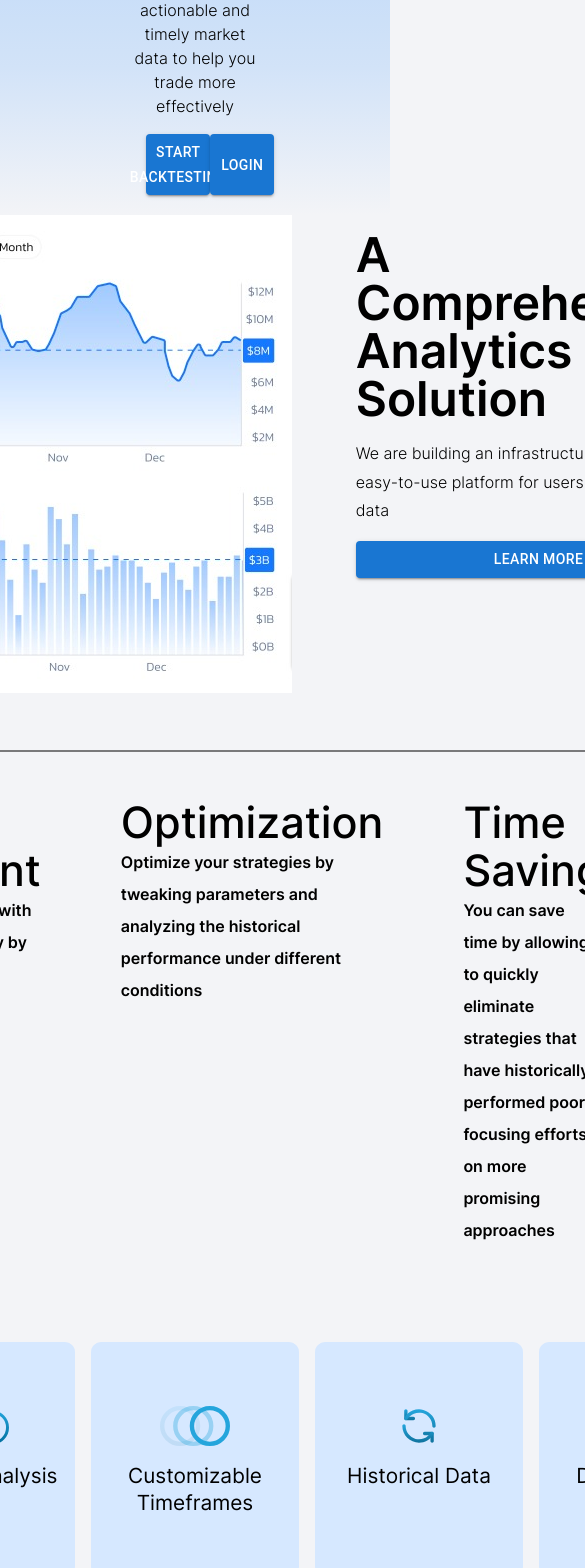
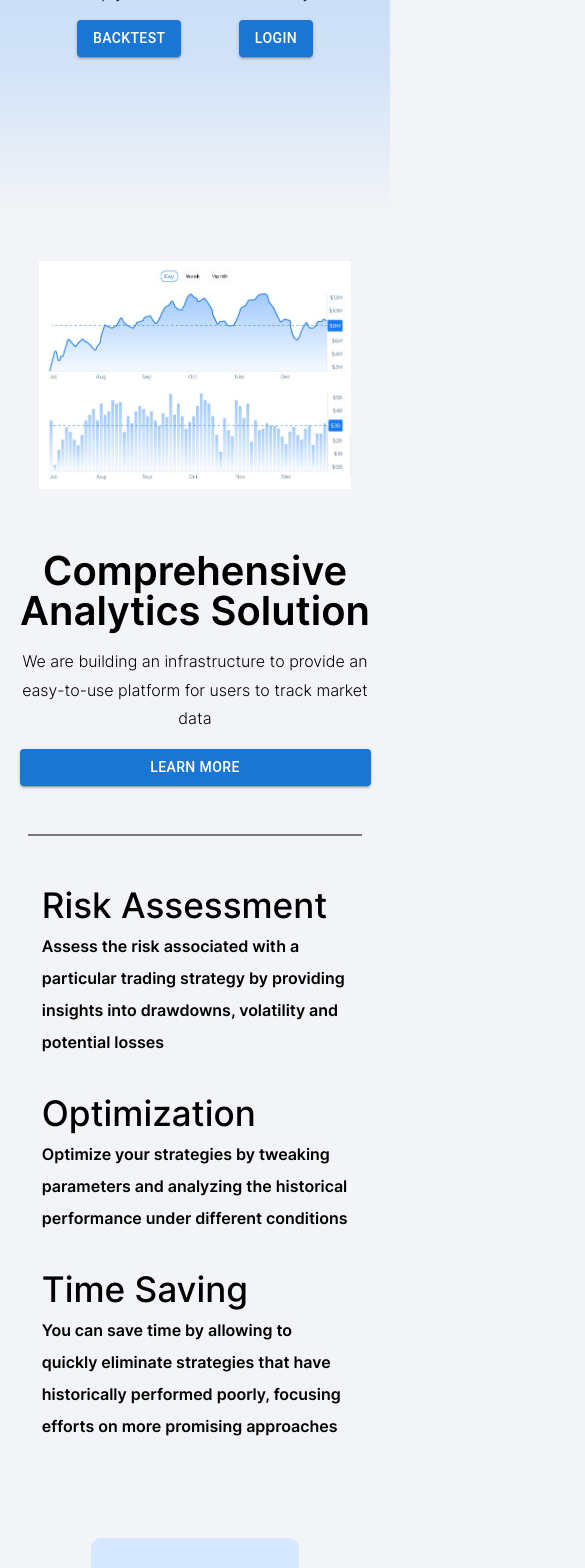
Before and after one commit to sarafashka/backtesting-app, a React (Vite) app: page / in a window 390 px wide. Shown: the part 432-2000 px from the top of the page, 585 px wide, since content can reach past the window. Built offline with nearby package versions, Linux system fonts and the light colour scheme.

Commit message:
feat: add adaptive for main page

```diff
--- a/src/content/aboutPageText.ts
+++ b/src/content/aboutPageText.ts
@@ -7,7 +7,7 @@ export const promoTitle = 'Start backtesting to succeed trading';
 export const promoDescription =
   'MyApp’s analytics tools provide users with precise, actionable and timely market data to help you trade more effectively';
 
-export const infoTitle = 'A comprehensive analytics solution';
+export const infoTitle = 'Comprehensive analytics solution';
 
 export const infoDescription =
   'We are building an infrastructure to provide an easy-to-use platform for users to track market data';
--- a/src/index.css
+++ b/src/index.css
@@ -56,7 +56,6 @@ h2 {
   font-weight: 600;
   font-size: 2.7rem;
   line-height: 3rem;
-  margin-top: 1rem;
 }
 
 h3 {
@@ -93,3 +92,16 @@ ul {
   padding: 1.5rem;
   border:none;
 }
+
+ @media (max-width: 960px)  {
+  h1 {
+    font-size: 2.8rem;
+    line-height: 2.8rem;
+
+  }
+
+  h2 {
+    font-size: 2.2rem;
+    line-height: 2.5rem;
+  }
+}
--- a/src/pages/About/about.css
+++ b/src/pages/About/about.css
@@ -27,13 +27,23 @@
  .promo__go {
   width: 50%;
   display: flex;
-  justify-content: space-around;
+  justify-content: space-evenly;
  }
 
  .info {
+   width: 100%;
    display: flex;
+   justify-content: center;
    gap: 4rem;
-   padding: 0 2rem 0 0;
+ }
+
+ .info__graph {
+  width: 40%;
+  height: 20rem;
+  background-image: url('../../assets/img/Myapp_sample.jpeg');
+  background-repeat: no-repeat;
+  background-size: contain;
+  background-position: right;
  }
 
  .info__text {
@@ -49,10 +59,11 @@
 }
 
 .benefit {
+  width: 90%;
   position: relative;
   display: flex;
-  gap: 5rem;
-  justify-content: space-around;
+  gap: 2rem;
+  justify-content: center;
   padding: 0 2rem 0;
   margin-top: 6rem;
 }
@@ -86,8 +97,9 @@
 
 .features {
   display: flex;
-  justify-content: space-between;
-  gap: 1rem;
+  justify-content: center;
+  gap: 3rem;
+  flex-wrap: wrap;
   padding: 0 2rem 0;
   margin: 6rem 0 12rem;
 }
@@ -119,3 +131,86 @@
 .features__description {
   text-align: center;
 }
+
+@media (max-width: 1700px)  {
+
+}
+
+@media (max-width: 1300px)  {
+  .features {
+    max-width: 60rem;
+  }
+  .benefit__title {
+    font-size: 2.2rem;
+  }
+}
+/* @media (max-width: 1280px)  {
+
+} */
+
+ @media (max-width: 960px)  {
+  .benefit__title {
+    font-size: 2.2rem;
+  }
+  .info__title {
+    font-size: 2.5rem;
+  }
+
+  .features__card {
+    height: 11.7rem;
+    padding-top: 2rem;
+  }
+
+}
+
+@media (max-width: 850px)  {
+}
+
+ @media (max-width: 767px)  {
+  .promo {
+    max-width: 100%;
+  }
+  .info {
+    width: 100%;
+    flex-wrap: wrap;
+    gap: 1rem;
+  }
+
+  .info__graph {
+    width: 80%;
+    background-position-x: center;
+  }
+
+  .info__text {
+    max-width: 90%;
+    text-align: center;
+  }
+
+  .benefit {
+    width: 75%;
+    flex-wrap: wrap;
+  }
+
+  .features {
+    padding: 0;
+  }
+
+}
+
+@media (max-width: 480px)  {
+  .promo__description {
+    width: 90%;
+  }
+
+  .promo__go {
+      width: 90%;
+  }
+
+  .benefit {
+    width: 95%;
+  }
+}
+
+@media (max-width: 320px)  {
+
+}
--- a/src/pages/About/index.tsx
+++ b/src/pages/About/index.tsx
@@ -13,7 +13,7 @@ const About = () => {
       <div className="promo__description">{promoDescription}</div>
        <div className="promo__go">
         {/* <StyledComponent></StyledComponent> */}
-        <Button variant="contained">Start backtesting</Button>
+        <Button variant="contained">Backtest</Button>
         <Button variant="contained">Login</Button>
        </div>
     </section>
@@ -21,7 +21,7 @@ const About = () => {
 
     <section className="info">
       <div className="info__graph">
-        <img src={backtestimg} alt="Backtest graph image" />
+        {/* <img className="info__graph-img" src={backtestimg} alt="Backtest graph image" /> */}
       </div>
       <div className="info__text">
         <h2 className="info__title">{infoTitle}</h2>
--- a/vite.config.ts
+++ b/vite.config.ts
@@ -3,15 +3,15 @@ import react from '@vitejs/plugin-react';
 
 // https://vitejs.dev/config/
 export default defineConfig(({ command }) => {
+  const config = {
+    plugins: [react()],
+    base: '/',
+  };
+
   // const config = {
   //   plugins: [react()],
-  //   base: '/',
+  //   base: '/backtesting-app/',
   // };
-
-  const config = {
-    plugins: [react()],
-    base: '/backtesting-app/',
-  };
 
   return config;
 });
```
